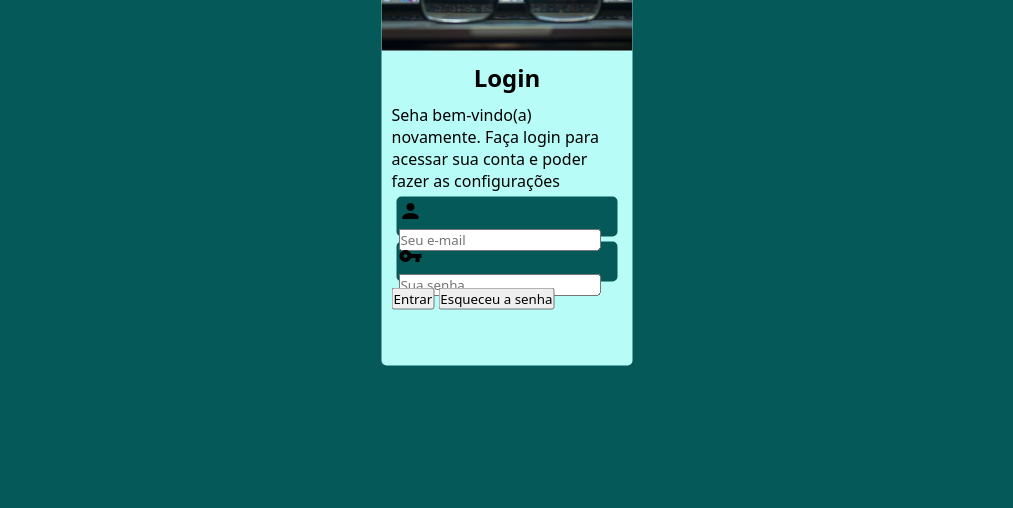
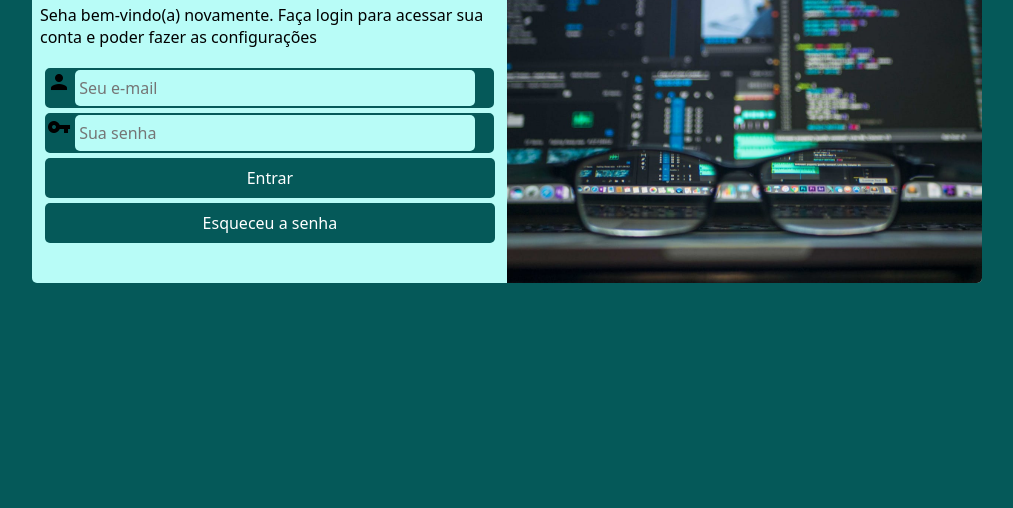
Before and after one commit to cleverton615/projeto-login2, a plain HTML site: page index.html in a window 1280 px wide. Shown: the part 292-800 px from the top of the page, without its empty margins (133-1146 px from the left). Drawn offline with Linux system fonts and the light colour scheme.

Commit message:
conclusão do projeto

```diff
--- /dev/null
+++ b/estilos/media-query.css
@@ -0,0 +1,56 @@
+@charset "UTF-8";
+
+@media screen and (min-width: 768px) and (max-width: 992px) {
+    body {
+    background-image: linear-gradient(to top #055959, #B8FCF7);
+    }
+
+    section.login {
+        width: 80vw;
+        height: 280px;
+    }
+
+    section.login > div.imagem {
+        float: left;
+        width: 30%;
+        height: 100%;
+        background-position: center;
+    }
+
+    section.login > div.formulario {
+        float: right;
+        width: 70%;
+    }
+}
+
+@media screen and (min-width: 992px) {
+    body {
+        background-image: linear-gradient(to top #055959, #B8FCF7);
+    }
+
+    section.login {
+        width: 950px;
+        height: 350px;
+    }
+
+    section.login > div.imagem {
+        float: right;
+        width: 50%;
+        height: 100%;
+        background-position: right;
+    }
+
+    section.login > div.formulario {
+        float: left;
+        width: 50%;
+    }
+
+    div.formulario > h1{
+        font-size: 2em;
+    }
+
+    div.formulario > p {
+        font-size: 1em;
+        margin: 20px 0px;
+    }
+}
--- a/estilos/style.css
+++ b/estilos/style.css
@@ -37,6 +37,8 @@ section.login {
     box-shadow: 0px 0px 10px solid black;
 
     transform: translate(-50%, -50%);
+    transition: width .3s, height .3s;
+    transition-timing-function: ease;
 }
 
 section.login > div.imagem {
@@ -47,7 +49,7 @@ section.login > div.imagem {
 }
 
 section.login > div.formulario {
-    padding: 10px;
+    padding: 8px;
 }
 
 div.formulario > h1 {
@@ -73,3 +75,51 @@ div.compo > i {
     padding: 5px;
     width: 40px;
 }
+
+div.campo > input {
+    background-color: #B8FCF7;
+    font-size: 1em;
+    width: calc(100% - 45px);
+    height: 100%;
+    border: 0px;
+    border-radius: 5px;
+    padding: 4px;
+}
+
+div.campo > input:focus-within {
+    background-color: white;
+}
+
+form > input[type=submit] {
+    display: block;
+    background-color: #055959;
+    font-size: 1em;
+    color: white;
+    width: 98%;
+    height: 40px;
+    border: none;
+    border-radius: 5px;
+    cursor: pointer;
+    margin: 5px;
+}
+
+form > input[type=submit]:hover {
+    background-color: #2d6462;
+}
+
+button {
+    display: block;
+    background-color: #055959;
+    font-size: 1em;
+    color: white;
+    width: 98%;
+    height: 40px;
+    border: none;
+    border-radius: 5px;
+    cursor: pointer;
+    margin: 5px;
+}
+
+button:hover {
+    background-color: #2d6462;
+}
--- a/index.html
+++ b/index.html
@@ -6,6 +6,7 @@
     <title>Login 2.0</title>
     <link rel="stylesheet" href="https://fonts.googleapis.com/icon?family=Material+Icons">
     <link rel="stylesheet" href="estilos/style.css">
+    <link rel="stylesheet" href="estilos/media-query.css">
 </head>
 <body>
     <main>
```
